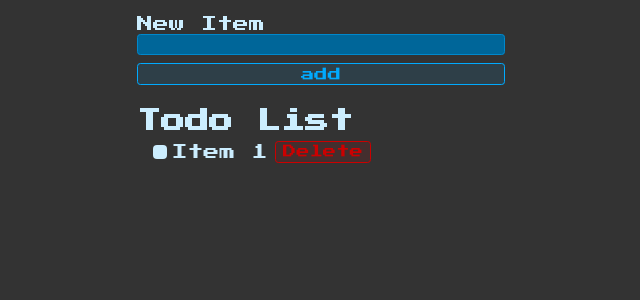
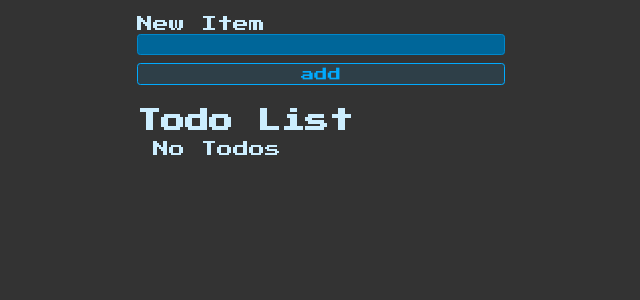
Before and after one commit to LupinC/TodoList, a React (Vite) app: page / in a window 1280 px wide. Shown: the top 300 px of the page, without its empty margins (319-959 px from the left). Built offline with nearby package versions, Linux system fonts and the light colour scheme.

Commit message:
feature: basic done

```diff
--- a/src/App.jsx
+++ b/src/App.jsx
@@ -48,11 +48,33 @@
     // to check console.log(todos)
 
 
-
-
-
+    setNewItem("")
   }
 
+  // any time you wnat to change a state, create a brand new thing like todos so that you are not mutating the current states
+  function toggleTodo(id, completed){
+    setTodos(currentTodos => {
+      return currentTodos.map(
+        todo=> {
+          if (todo.id === id) {
+            // dont do todo.id.completed = completed
+            return { ...todo, completed}
+          }
+
+          return todo
+        }
+      )
+    })
+  }
+
+  function deleteTodo(id){
+    setTodos( currentTodos =>{
+      // same => remove, not the same => keep
+      return currentTodos.filter(todo => todo.id != id)
+    }
+
+    )
+  }
 
 
 
@@ -77,14 +99,26 @@
      {/* list */}
     <ul className="list">
       {/* in {} means runs as javascript codes and put it down below */}
-      {todos.map}
-      <li>
-        <label>
-          <input type="checkbox" />
-          Item 1
-        </label>
-        <button className="btn btn-danger">Delete</button>
-      </li>
+      {/* if there is no to dos, show the strings of no todos, ie short circuiting */}
+      {todos.length ===0 && "No Todos"}
+      {todos.map(todo => {
+        return (
+          // each element at top should have a unique property
+          // because sometimes I only want to edit or change particular one of the todos
+        <li key={todo.id}>
+          <label>
+            <input type="checkbox"
+            checked={todo.completed}
+            onChange={e => toggleTodo(todo.id, e.target.checked())}/>
+            {todo.title}
+          </label>
+          <button
+            // !!! do not remove the ()= the function calling
+            onClick={()=> deleteTodo(todo.id)}
+            className="btn btn-danger">Delete</button>
+      </li>)
+      })}
+
     </ul>
   </>
   )
```
